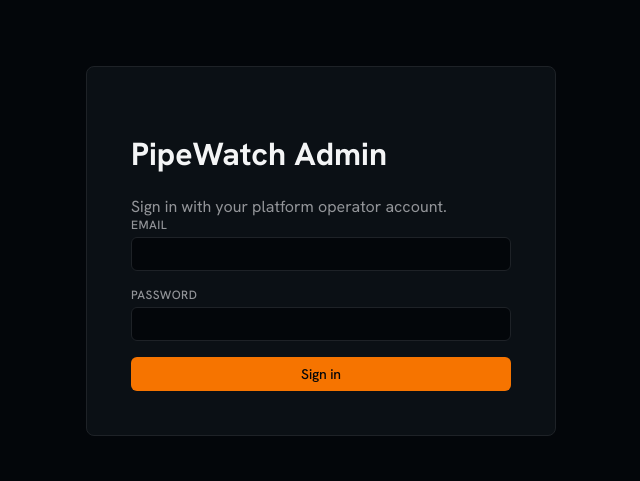
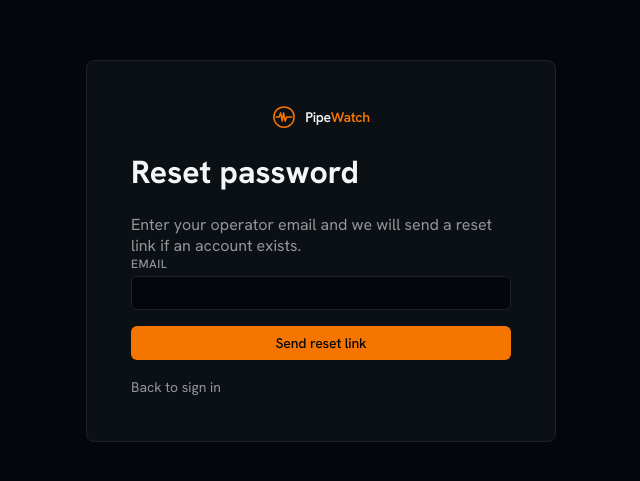
Before and after one commit to mdg-labs/pipewatch, a React (Vite) app in the folder apps/admin/web/: page /forgot-password in a window 1280 px wide. Before the commit this address led to /login. Shown: the part 173-654 px from the top of the page, without its empty margins (319-959 px from the left). Built offline with nearby package versions, Linux system fonts and the light colour scheme; no server answers.

Commit message:
feat(web)[#226][#220]: add admin login logo and password reset pages
fixes #226
refs #220
fixes #220

```diff
--- a/apps/admin/web/src/App.tsx
+++ b/apps/admin/web/src/App.tsx
@@ -6,7 +6,9 @@ import { useAuth } from "./hooks/use-auth.js";
 import { AdminUsersPage } from "./pages/AdminUsersPage.js";
 import { InstallationDetailPage } from "./pages/InstallationDetailPage.js";
 import { InstallationsPage } from "./pages/InstallationsPage.js";
+import { ForgotPasswordPage } from "./pages/ForgotPasswordPage.js";
 import { LoginPage } from "./pages/LoginPage.js";
+import { ResetPasswordPage } from "./pages/ResetPasswordPage.js";
 import { OverviewPage } from "./pages/OverviewPage.js";
 import { WebhookHealthPage } from "./pages/WebhookHealthPage.js";
 import { WorkspaceDetailPage } from "./pages/WorkspaceDetailPage.js";
@@ -55,6 +57,8 @@ export function App() {
   return (
     <Routes>
       <Route path="/login" element={<LoginPage />} />
+      <Route path="/forgot-password" element={<ForgotPasswordPage />} />
+      <Route path="/reset-password" element={<ResetPasswordPage />} />
       <Route path="/*" element={<ProtectedRoutes />} />
     </Routes>
   );
--- /dev/null
+++ b/apps/admin/web/src/pages/ForgotPasswordPage.tsx
@@ -0,0 +1,85 @@
+import { useState, type FormEvent } from "react";
+import { Link, Navigate } from "react-router-dom";
+
+import { Button, Card, Input, LogoWordmark } from "@pipewatch/ui";
+
+import { apiFetch } from "../api/client.js";
+import { useAuth } from "../hooks/use-auth.js";
+
+type ForgotPasswordResponse = {
+  message: string;
+};
+
+export function ForgotPasswordPage() {
+  const { user, loading } = useAuth();
+  const [email, setEmail] = useState("");
+  const [error, setError] = useState<string | null>(null);
+  const [successMessage, setSuccessMessage] = useState<string | null>(null);
+  const [submitting, setSubmitting] = useState(false);
+
+  if (!loading && user) {
+    return <Navigate to="/webhooks" replace />;
+  }
+
+  const handleSubmit = async (event: FormEvent) => {
+    event.preventDefault();
+    setSubmitting(true);
+    setError(null);
+    setSuccessMessage(null);
+
+    try {
+      const result = await apiFetch<ForgotPasswordResponse>("/api/auth/forgot-password", {
+        method: "POST",
+        body: JSON.stringify({ email }),
+      });
+      setSuccessMessage(result.message);
+    } catch (caught) {
+      setError(caught instanceof Error ? caught.message : "Request failed");
+    } finally {
+      setSubmitting(false);
+    }
+  };
+
+  return (
+    <div className="admin-login">
+      <Card className="admin-login-card">
+        <div className="admin-login-brand">
+          <LogoWordmark markSize={24} />
+        </div>
+        <h1>Reset password</h1>
+        <p className="admin-muted">
+          Enter your operator email and we will send a reset link if an account exists.
+        </p>
+        {successMessage ? (
+          <p className="admin-muted" role="status">
+            {successMessage}
+          </p>
+        ) : (
+          <form className="admin-login-form" onSubmit={(event) => void handleSubmit(event)}>
+            <Input
+              label="Email"
+              type="email"
+              autoComplete="username"
+              value={email}
+              onChange={(event) => setEmail(event.target.value)}
+              required
+            />
+            {error ? (
+              <p className="admin-inline-error" role="alert">
+                {error}
+              </p>
+            ) : null}
+            <Button type="submit" loading={submitting} disabled={loading}>
+              Send reset link
+            </Button>
+          </form>
+        )}
+        <p className="admin-auth-footer">
+          <Link className="admin-auth-link" to="/login">
+            Back to sign in
+          </Link>
+        </p>
+      </Card>
+    </div>
+  );
+}
--- a/apps/admin/web/src/pages/LoginPage.tsx
+++ b/apps/admin/web/src/pages/LoginPage.tsx
@@ -1,7 +1,7 @@
 import { useState, type FormEvent } from "react";
-import { Navigate } from "react-router-dom";
+import { Link, Navigate } from "react-router-dom";
 
-import { Button, Card, Input } from "@pipewatch/ui";
+import { Button, Card, Input, LogoWordmark } from "@pipewatch/ui";
 
 import { useAuth } from "../hooks/use-auth.js";
 
@@ -33,6 +33,9 @@ export function LoginPage() {
   return (
     <div className="admin-login">
       <Card className="admin-login-card">
+        <div className="admin-login-brand">
+          <LogoWordmark markSize={24} />
+        </div>
         <h1>PipeWatch Admin</h1>
         <p className="admin-muted">Sign in with your platform operator account.</p>
         <form className="admin-login-form" onSubmit={(event) => void handleSubmit(event)}>
@@ -57,9 +60,14 @@ export function LoginPage() {
               {error}
             </p>
           ) : null}
-          <Button type="submit" loading={submitting} disabled={loading}>
-            Sign in
-          </Button>
+          <div className="admin-login-actions">
+            <Link className="admin-auth-link" to="/forgot-password">
+              Forgot password?
+            </Link>
+            <Button type="submit" loading={submitting} disabled={loading}>
+              Sign in
+            </Button>
+          </div>
         </form>
       </Card>
     </div>
--- /dev/null
+++ b/apps/admin/web/src/pages/ResetPasswordPage.tsx
@@ -0,0 +1,112 @@
+import { useMemo, useState, type FormEvent } from "react";
+import { Link, Navigate, useNavigate, useSearchParams } from "react-router-dom";
+
+import { Button, Card, Input, LogoWordmark } from "@pipewatch/ui";
+
+import { apiFetch } from "../api/client.js";
+import { useAuth } from "../hooks/use-auth.js";
+
+export function ResetPasswordPage() {
+  const { user, loading } = useAuth();
+  const navigate = useNavigate();
+  const [searchParams] = useSearchParams();
+  const token = useMemo(() => searchParams.get("token")?.trim() ?? "", [searchParams]);
+
+  const [password, setPassword] = useState("");
+  const [confirmPassword, setConfirmPassword] = useState("");
+  const [error, setError] = useState<string | null>(null);
+  const [submitting, setSubmitting] = useState(false);
+
+  if (!loading && user) {
+    return <Navigate to="/webhooks" replace />;
+  }
+
+  const missingToken = !token;
+
+  const handleSubmit = async (event: FormEvent) => {
+    event.preventDefault();
+
+    if (missingToken) {
+      return;
+    }
+
+    if (password !== confirmPassword) {
+      setError("Passwords do not match");
+      return;
+    }
+
+    setSubmitting(true);
+    setError(null);
+
+    try {
+      await apiFetch<void>("/api/auth/reset-password", {
+        method: "POST",
+        body: JSON.stringify({ token, password }),
+      });
+      navigate("/login", { replace: true });
+    } catch (caught) {
+      setError(caught instanceof Error ? caught.message : "Reset failed");
+    } finally {
+      setSubmitting(false);
+    }
+  };
+
+  return (
+    <div className="admin-login">
+      <Card className="admin-login-card">
+        <div className="admin-login-brand">
+          <LogoWordmark markSize={24} />
+        </div>
+        <h1>Set new password</h1>
+        <p className="admin-muted">Choose a new password for your operator account.</p>
+        {missingToken ? (
+          <div className="admin-inline-error" role="alert">
+            <p>Invalid or missing reset link.</p>
+            <Link className="admin-auth-link" to="/login">
+              Back to sign in
+            </Link>
+          </div>
+        ) : (
+          <form className="admin-login-form" onSubmit={(event) => void handleSubmit(event)}>
+            <Input
+              label="New password"
+              type="password"
+              autoComplete="new-password"
+              value={password}
+              onChange={(event) => setPassword(event.target.value)}
+              minLength={8}
+              required
+            />
+            <Input
+              label="Confirm password"
+              type="password"
+              autoComplete="new-password"
+              value={confirmPassword}
+              onChange={(event) => setConfirmPassword(event.target.value)}
+              minLength={8}
+              required
+            />
+            {error ? (
+              <div className="admin-inline-error" role="alert">
+                <p>{error}</p>
+                <Link className="admin-auth-link" to="/login">
+                  Back to sign in
+                </Link>
+              </div>
+            ) : null}
+            <Button type="submit" loading={submitting} disabled={loading}>
+              Update password
+            </Button>
+          </form>
+        )}
+        {!missingToken && !error ? (
+          <p className="admin-auth-footer">
+            <Link className="admin-auth-link" to="/login">
+              Back to sign in
+            </Link>
+          </p>
+        ) : null}
+      </Card>
+    </div>
+  );
+}
--- a/apps/admin/web/src/styles.css
+++ b/apps/admin/web/src/styles.css
@@ -201,6 +201,33 @@ body {
   padding: 1.5rem;
 }
 
+.admin-login-brand {
+  display: flex;
+  justify-content: center;
+  margin-bottom: 1rem;
+}
+
+.admin-login-actions {
+  display: flex;
+  flex-direction: column;
+  gap: 0.75rem;
+}
+
+.admin-auth-link {
+  font-size: 0.875rem;
+  color: var(--text-secondary);
+  text-decoration: none;
+}
+
+.admin-auth-link:hover {
+  color: var(--text-primary);
+  text-decoration: underline;
+}
+
+.admin-auth-footer {
+  margin: 1rem 0 0;
+}
+
 .admin-login-form,
 .admin-invite-form {
   display: flex;
```
Also changed, not shown: 1 other file (tests, documents, lock files or other folders).
